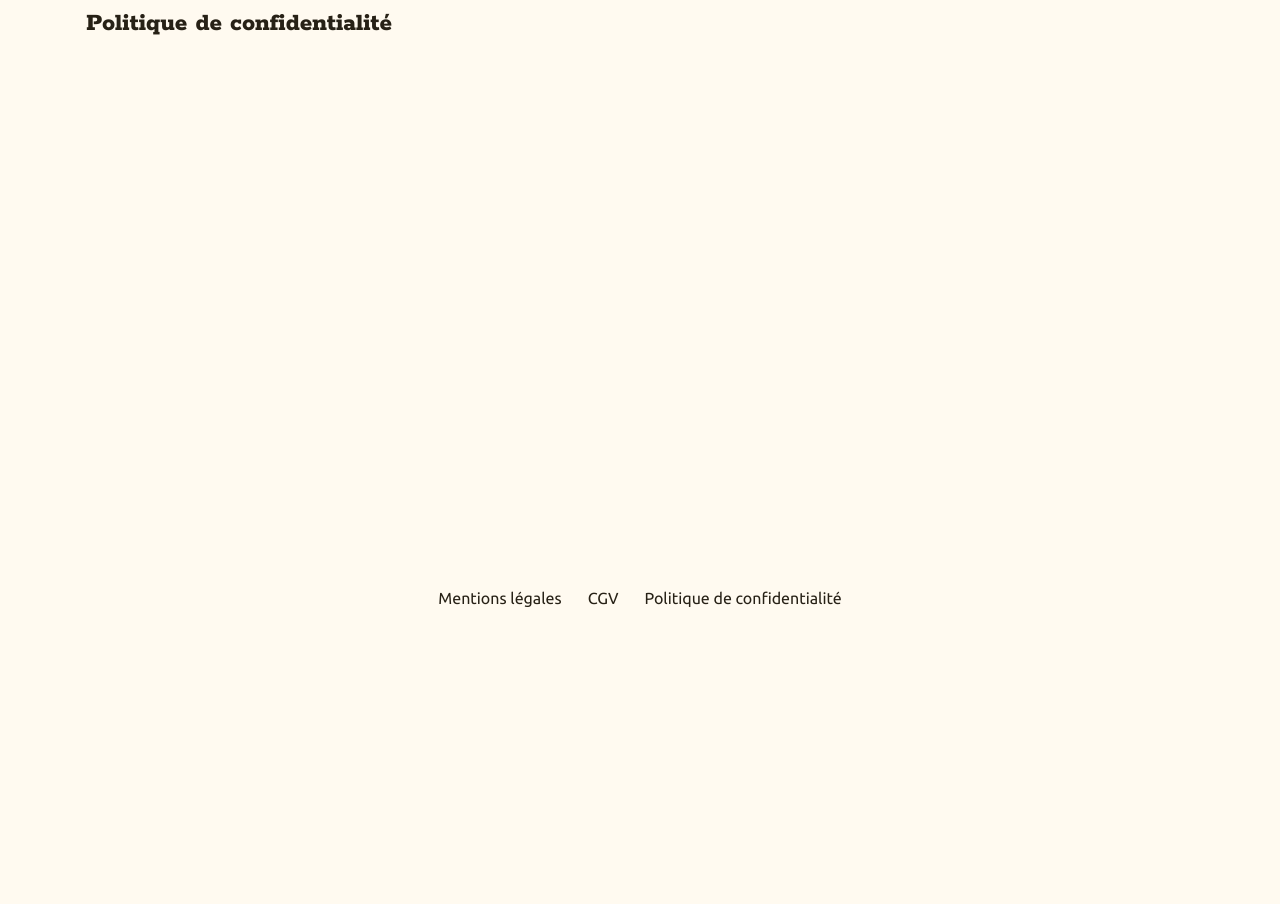
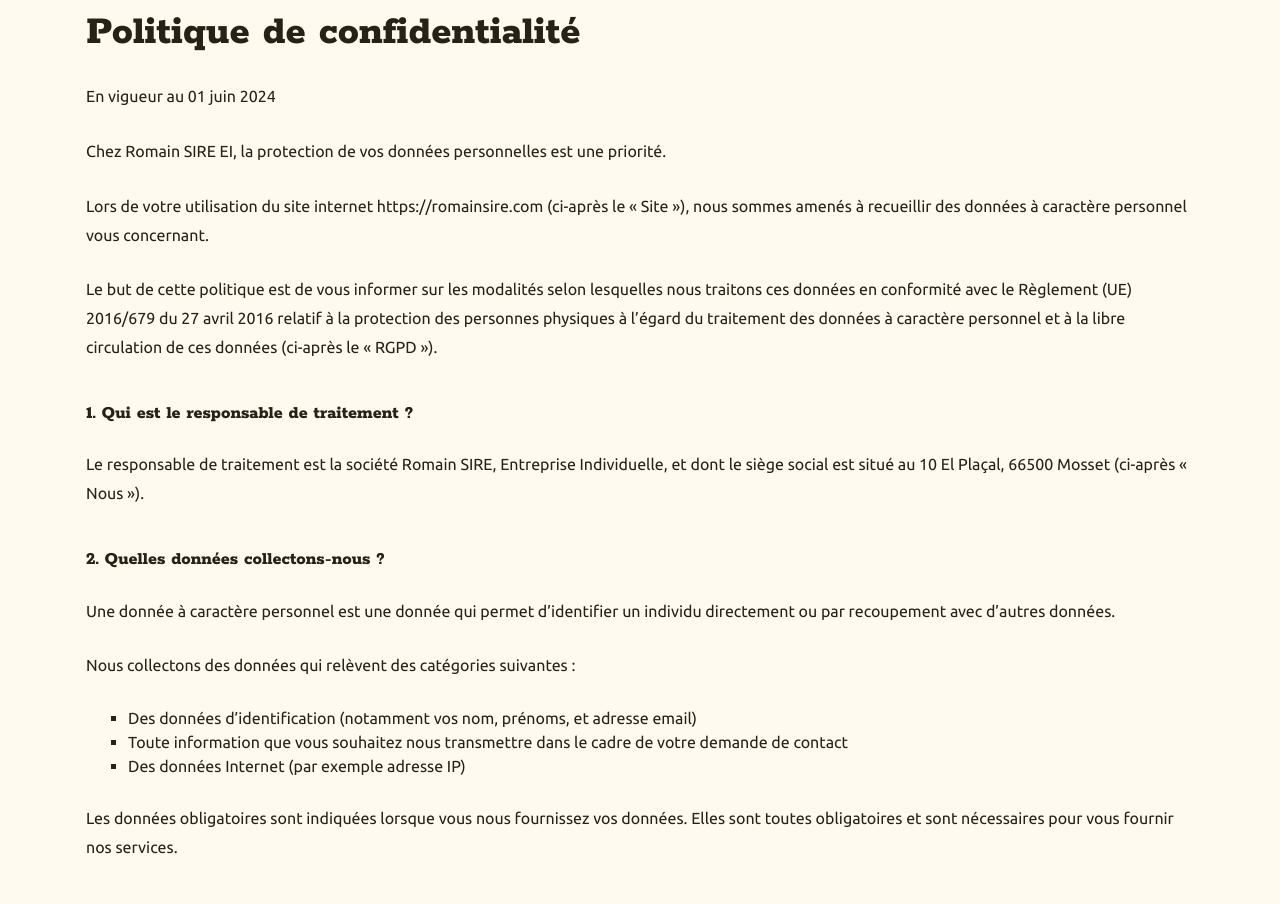
Before and after one commit to RomainSire/portfolio-nextjs, a Next.js app: page /privacy in a window 1280 px wide. Shown: the part 180-1084 px from the top of the page. Before the commit the page ends 800 px from the top, so only its background shows below. Built offline with nearby package versions, Linux system fonts and the light colour scheme.

Commit message:
feat(legal): add privacy policies page

```diff
--- /dev/null
+++ b/src/app/(pages)/privacy/page.module.scss
@@ -0,0 +1,17 @@
+.wrapper {
+	h2 {
+		margin-bottom: var(--lg);
+	}
+	h3 {
+		margin-top: var(--xl);
+		margin-bottom: var(--lg);
+	}
+	p:not(:last-child),
+	ul:not(:last-child) {
+		margin-bottom: var(--lg);
+	}
+	ul {
+		list-style: square;
+		padding-left: var(--xl);
+	}
+}
--- a/src/app/(pages)/privacy/page.tsx
+++ b/src/app/(pages)/privacy/page.tsx
@@ -1,3 +1,166 @@
+import style from "./page.module.scss";
+
 export default function PrivacyPage() {
-	return <h1>Politique de confidentialité</h1>;
+	return (
+		<div className={style.wrapper}>
+			<h2>Politique de confidentialité</h2>
+			<p>En vigueur au 01 juin 2024</p>
+			<p>Chez Romain SIRE EI, la protection de vos données personnelles est une priorité.</p>
+			<p>
+				Lors de votre utilisation du site internet https://romainsire.com (ci-après le « Site »), nous sommes amenés à
+				recueillir des données à caractère personnel vous concernant.
+			</p>
+			<p>
+				Le but de cette politique est de vous informer sur les modalités selon lesquelles nous traitons ces données en
+				conformité avec le Règlement (UE) 2016/679 du 27 avril 2016 relatif à la protection des personnes physiques à
+				l’égard du traitement des données à caractère personnel et à la libre circulation de ces données (ci-après le
+				« RGPD »).
+			</p>
+
+			<h3>1. Qui est le responsable de traitement ?</h3>
+			<p>
+				Le responsable de traitement est la société Romain SIRE, Entreprise Individuelle, et dont le siège social est
+				situé au 10 El Plaçal, 66500 Mosset (ci-après « Nous »).
+			</p>
+
+			<h3>2. Quelles données collectons-nous ? </h3>
+			<p>
+				Une donnée à caractère personnel est une donnée qui permet d’identifier un individu directement ou par
+				recoupement avec d’autres données.
+			</p>
+			<p>Nous collectons des données qui relèvent des catégories suivantes :</p>
+			<ul>
+				<li>Des données d’identification (notamment vos nom, prénoms, et adresse email)</li>
+				<li>Toute information que vous souhaitez nous transmettre dans le cadre de votre demande de contact</li>
+				<li>Des données Internet (par exemple adresse IP)</li>
+			</ul>
+			<p>
+				Les données obligatoires sont indiquées lorsque vous nous fournissez vos données. Elles sont toutes obligatoires
+				et sont nécessaires pour vous fournir nos services.
+			</p>
+
+			<h3>
+				3. Sur quelles bases légales, pour quelles finalités et pendant combien de temps conservons-nous vos données
+				personnelles ?
+			</h3>
+			<p>Nous traitons vos données personnelles sur les bases légales suivantes :</p>
+			<ul>
+				<li>
+					{/* contact */}
+					Répondre à vos demandes de contact, vous fournir un devis et vous recontacter le cas échéant
+					<ul>
+						<li>Base légale : Exécution de mesures précontractuelles prises à votre demande</li>
+						<li>
+							Durée de conservation : Vos données sont conservées pour une durée de 3 ans à compter du dernier contact
+							de votre part.
+						</li>
+					</ul>
+				</li>
+				<li>
+					{/* obligations légales */}
+					Respecter nos obligations légales
+					<ul>
+						<li>Base légale : Respect d’une obligation légale</li>
+						<li>Durée de conservation : 3 ans à compter de la collecte</li>
+					</ul>
+				</li>
+				<li>
+					{/* amélioration du site */}
+					Améliorer notre Site
+					<ul>
+						<li>Base légale : Notre intérêt légitime à développer et promouvoir notre activité</li>
+						<li>Durée de conservation : 13 mois</li>
+					</ul>
+				</li>
+			</ul>
+
+			<h3>4. Qui sont les destinataires de vos données ?</h3>
+			<p>Auront accès à vos données à caractère personnel :</p>
+			<ul>
+				<li>Le personnel de notre société</li>
+				<li>
+					Le cas échéant : les organismes publics et privés, exclusivement pour répondre à nos obligations légales.
+				</li>
+			</ul>
+
+			<h3>5. Vos données sont-elles susceptibles d’être transférées hors de l’Union européenne ?</h3>
+			<p>
+				Vos données sont conservées et stockées pendant toute la durée des traitements sur les serveurs de la société
+				Tutanota GmbH (service de messagerie chiffrée), situés en Allemagne.
+			</p>
+			<p>
+				Le temps du transfert vers les serveurs de Tutanota, vos données transitent par les serveurs européens de
+				Mailgun (service d’API d’envoi de mails), pendant 24 heures.
+			</p>
+			<p>
+				Dans le cadre des outils que nous utilisons, vos données ne sont donc pas susceptibles de faire l’objet de
+				transferts hors de l’Union européenne.
+			</p>
+
+			<h3>6. Quels sont vos droits sur vos données ?</h3>
+			<p>Vous disposez des droits suivants s’agissant de vos données personnelles :</p>
+			<ul>
+				<li>
+					Droit à l’information : c’est justement la raison pour laquelle nous avons rédigé la présente politique. Ce
+					droit est prévu par les articles 13 et 14 du RGPD.{" "}
+				</li>
+				<li>
+					Droit d’accès : vous avez le droit d’accéder à tout moment à l’ensemble de vos données personnelles, en vertu
+					de l’article 15 du RGPD.
+				</li>
+				<li>
+					Droit de rectification : vous avez le droit de rectifier à tout moment vos données personnelles inexactes,
+					incomplètes ou obsolètes conformément à l’article 16 du RGPD
+				</li>
+				<li>
+					Droit à la limitation : vous avez le droit d’obtenir la limitation du traitement de vos données personnelles
+					dans certains cas définis à l’article 18 du RGPD.
+				</li>
+				<li>
+					Droit à l’effacement : vous avez le droit d’exiger que vos données personnelles soient effacées, et d’en
+					interdire toute collecte future pour les motifs énoncés à l’article 17 du RGPD
+				</li>
+				<li>
+					Droit d’introduire une réclamation auprès d’une autorité de contrôle compétente (en France, la CNIL), si vous
+					considérez que le traitement de vos données personnelles constitue une violation des textes applicables.
+					(Article 77 du RGPD)
+				</li>
+				<li>
+					Droit de définir des directives relatives à la conservation, à l’effacement et à la communication de vos
+					données personnelles après votre mort.{" "}
+				</li>
+				<li>
+					Droit de retirer votre consentement à tout moment : pour les finalités fondées sur le consentement, l’article
+					7 du RGPD dispose que vous pouvez retirer votre consentement à tout moment. Ce retrait ne remettra pas en
+					cause la légalité du traitement effectué avant le retrait.
+				</li>
+				<li>
+					Droit à la portabilité : selon certaines conditions précisées à l’article 20 du RGPD, vous avez le droit de
+					recevoir les données personnelles que vous nous avez fournies dans un format standard lisible par machine et
+					d’exiger leur transfert au destinataire de votre choix.
+				</li>
+				<li>
+					Droit d’opposition : en vertu de l’article 21 du RGPD, vous avez le droit de vous opposer au traitement de vos
+					données personnelles. Notez toutefois que nous pourrons maintenir leur traitement malgré cette opposition,
+					pour des motifs légitimes ou la défense de droits en justice.
+				</li>
+			</ul>
+			<p>
+				Vous pouvez exercer ces droits en nous écrivant aux coordonnées ci-dessous. Nous pourrons vous demander à cette
+				occasion de nous fournir des informations ou documents complémentaires pour justifier votre identité.
+			</p>
+
+			<h3>7. Point de contact en matière de données personnelles </h3>
+			<p>Email de contact : support@romainsire.com</p>
+
+			<h3>8. Modifications</h3>
+			<p>
+				Nous pouvons modifier à tout moment la présente politique, afin notamment de nous conformer à toutes évolutions
+				réglementaires, jurisprudentielles, éditoriales ou techniques. Ces modifications s’appliqueront à la date
+				d’entrée en vigueur de la version modifiée. Vous êtes donc invité à consulter régulièrement la dernière version
+				de cette politique. Néanmoins, nous vous tiendrons informé(e) de toute modification significative de la présente
+				politique de confidentialité.
+			</p>
+		</div>
+	);
 }
```
